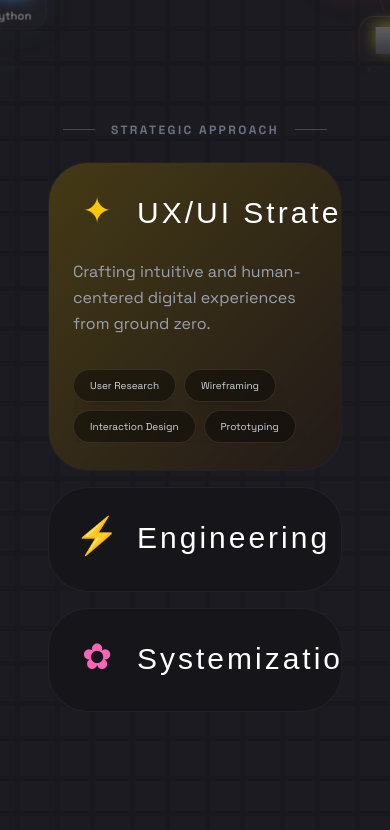
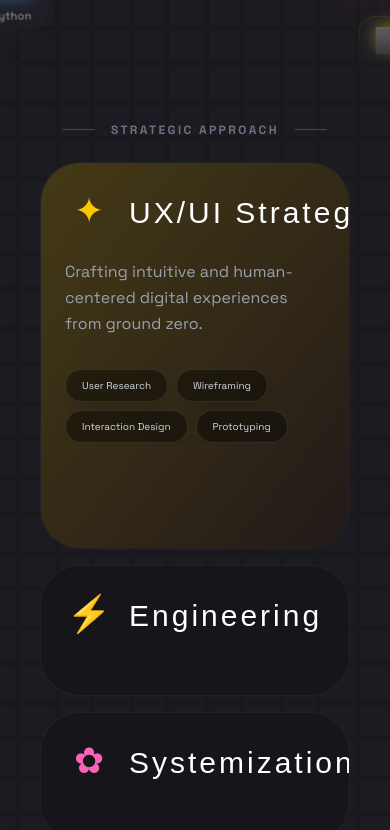
Before and after one commit to NimeshBabu/My_Portfolio, a Next.js app: page / in a window 390 px wide. Shown: the part 5054-5884 px from the top of the page. Built offline with nearby package versions, Linux system fonts and the light colour scheme; grey boxes are pictures that could not be loaded; a web font is replaced by a local one.

Commit message:
Skills section change

```diff
--- a/src/components/Skills.tsx
+++ b/src/components/Skills.tsx
@@ -74,13 +74,13 @@ const ExpertiseAccordion = () => {
     const [active, setActive] = useState(0);
 
     return (
-        <div className="w-full max-w-7xl mx-auto mt-12 md:mt-20 px-6 md:px-10 lg:px-0">
+        <div className="w-full max-w-7xl mx-auto mt-12 md:mt-20 px-4 md:px-10 lg:px-0">
             <div className="flex items-center justify-center lg:justify-start gap-4 mb-6">
                 <div className="w-8 lg:w-16 h-[1px] bg-white/20"></div>
                 <span className="font-space uppercase tracking-[0.2em] text-xs lg:text-sm text-gray-500 font-bold">Strategic Approach</span>
                 <div className="w-8 lg:w-16 h-[1px] bg-white/20 lg:hidden"></div>
             </div>
-            <div className="flex flex-col lg:flex-row gap-4 lg:gap-6 w-full h-[550px] lg:h-[400px]">
+            <div className="flex flex-col lg:flex-row gap-4 lg:gap-6 w-full h-[680px] md:h-[600px] lg:h-[400px]">
                 {expertiseData.map((exp, idx) => {
                     const isActive = active === idx;
                     return (
@@ -134,7 +134,7 @@ const ExpertiseAccordion = () => {
                                 </AnimatePresence>
 
                                 <h3
-                                    className={`absolute left-8 lg:left-22 bottom-10 font-tanker text-3xl lg:text-4xl text-white tracking-widest origin-bottom-left -rotate-90 hidden lg:block transition-all duration-500 whitespace-nowrap ${isActive ? 'opacity-0 pointer-events-none' : 'opacity-100 delay-300'}`}
+                                    className={`absolute left-8 lg:left-[5.5rem] bottom-10 font-tanker text-3xl lg:text-4xl text-white tracking-widest origin-bottom-left -rotate-90 hidden lg:block transition-all duration-500 whitespace-nowrap ${isActive ? 'opacity-0 pointer-events-none' : 'opacity-100 delay-300'}`}
                                 >
                                     {exp.title}
                                 </h3>
```
